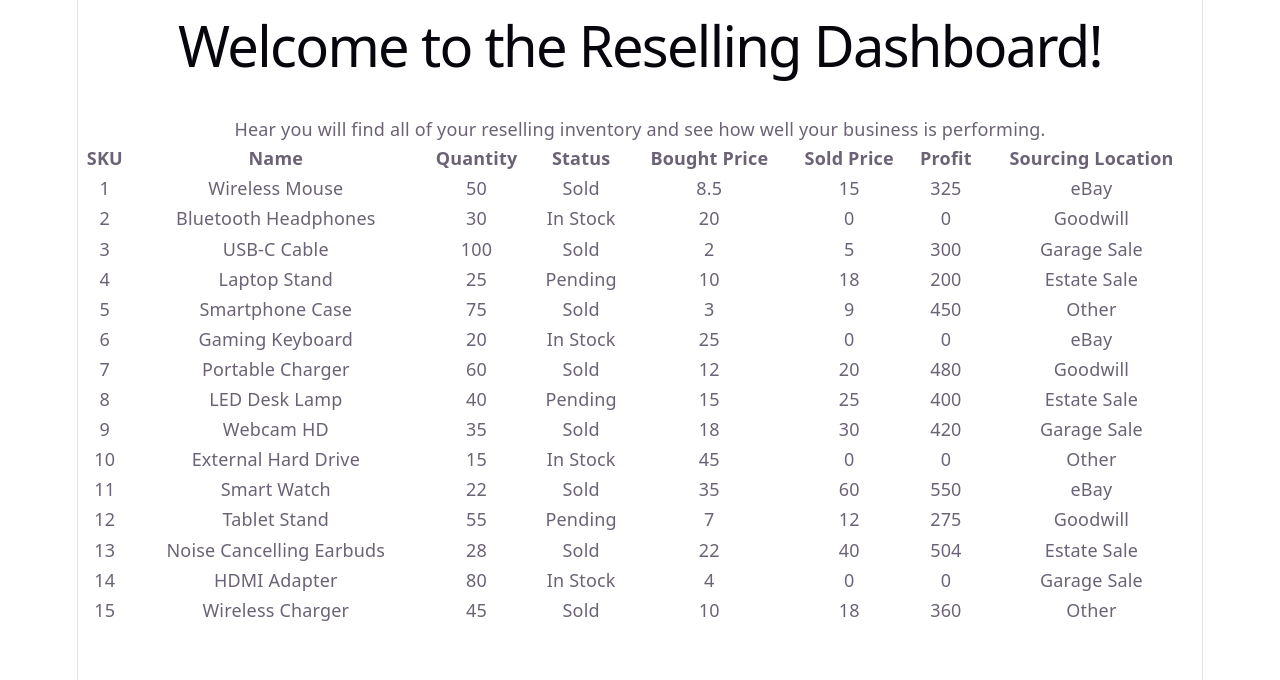
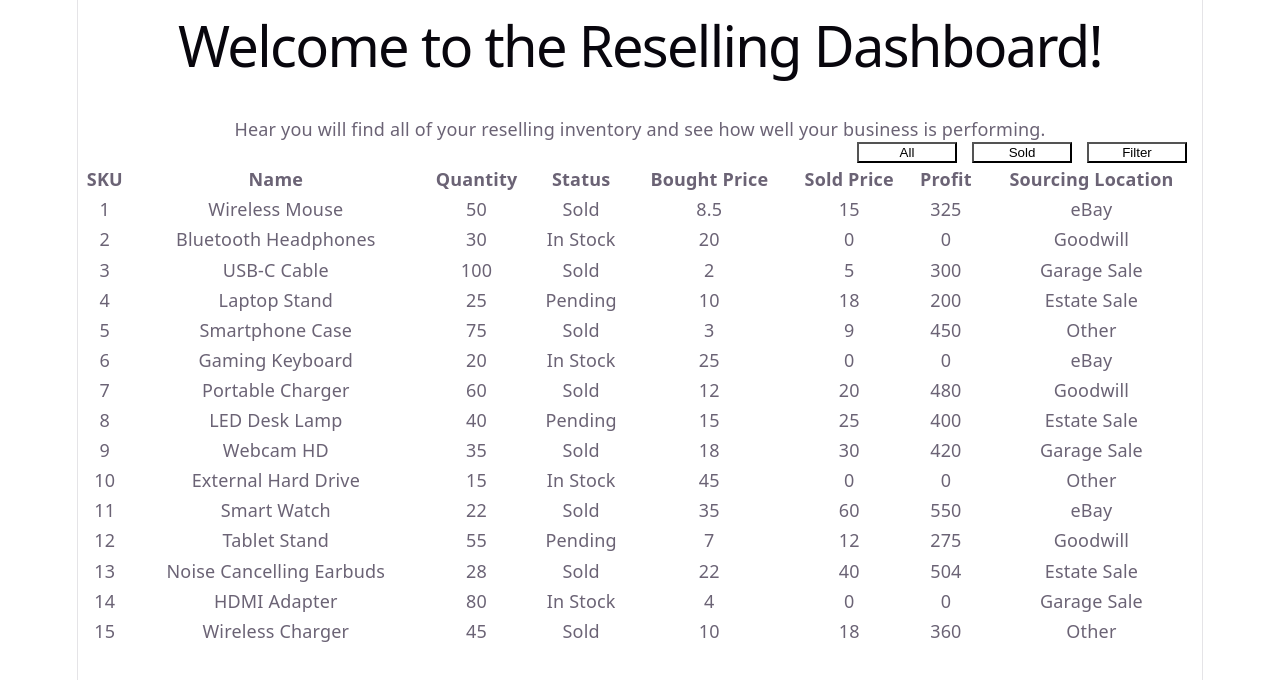
Before and after one commit to bhawk3/Reselling-Dash, a React (Vite) app: page / in a window 1280 px wide. Shown: the top 680 px of the page. Built offline with nearby package versions, Linux system fonts and the light colour scheme.

Commit message:
Adding navbar buttons and styling. Functionality still to come.

```diff
--- /dev/null
+++ b/src/Navbar.css
@@ -0,0 +1,17 @@
+.navbar-btn-container {
+	display: flex;
+	justify-content: flex-end;
+}
+
+button {
+	background-color: #fff;
+	border-color: #000;
+	color: #000;
+	margin-right: 15px;
+	width: 100px;
+}
+
+button:hover {
+	background-color: aliceblue;
+	border-color: aliceblue;
+}
--- a/src/components/InventoryManager.jsx
+++ b/src/components/InventoryManager.jsx
@@ -1,9 +1,11 @@
 //This is going to contain the table head / tbody and then the individual table rows will get placed in their own component
 import InventoryData from "./InventoryData";
+import Navbar from "./Navbar";
 
 export default function InventoryManager({ item }) {
 	return (
 		<>
+			<Navbar />
 			<table>
 				<thead>
 					<tr>
--- /dev/null
+++ b/src/components/Navbar.jsx
@@ -0,0 +1,15 @@
+//This contains the buttons above the data that will help control/filter the display
+import "../Navbar.css";
+
+export default function Navbar() {
+	//The filter btn will likely need to be changed to something else. Maybe checkboxes onclick or something.
+	return (
+		<>
+			<div className="navbar-btn-container">
+				<button>All</button>
+				<button>Sold</button>
+				<button>Filter</button>
+			</div>
+		</>
+	);
+}
--- a/src/index.css
+++ b/src/index.css
@@ -41,10 +41,6 @@
 		--accent-border: rgba(192, 132, 252, 0.5);
 		--social-bg: rgba(47, 48, 58, 0.5);
 		--shadow: rgba(0, 0, 0, 0.4) 0 10px 15px -3px, rgba(0, 0, 0, 0.25) 0 4px 6px -2px;
-	}
-
-	#social .button-icon {
-		filter: invert(1) brightness(2);
 	}
 }
 
```
